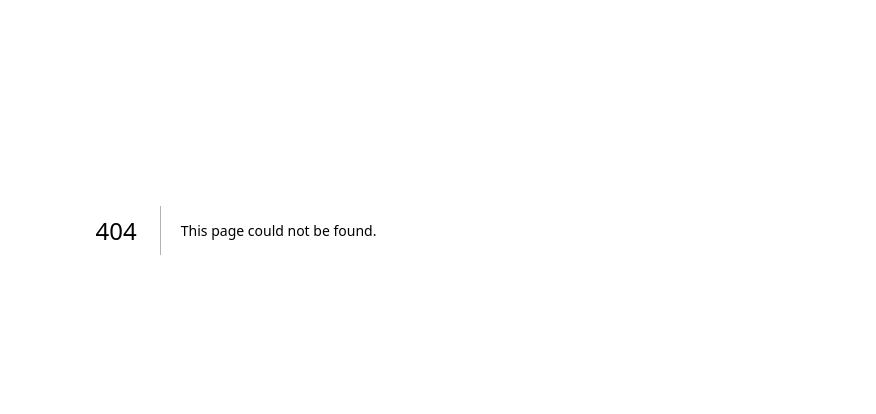
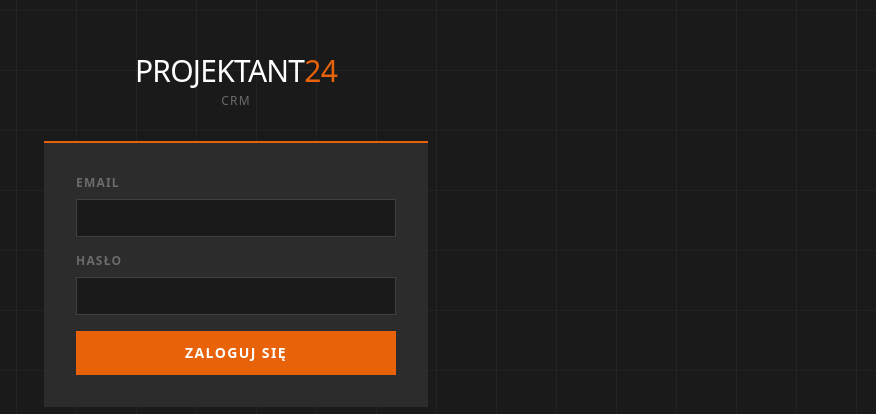
Before and after one commit to my5tek/projektant24-crm, a Next.js app: page /login in a window 1280 px wide. Before the commit this address had no page. Shown: the part 170-584 px from the top of the page, without its empty margins (404-1280 px from the left). Built offline with nearby package versions, Linux system fonts and the light colour scheme; a web font is replaced by a local one.

Commit message:
feat: add auth middleware and login page

```diff
--- /dev/null
+++ b/app/(auth)/login/page.tsx
@@ -0,0 +1,65 @@
+'use client'
+import { useState } from 'react'
+import { useRouter } from 'next/navigation'
+
+export const dynamic = 'force-dynamic'
+
+export default function LoginPage() {
+  const [email, setEmail] = useState('')
+  const [password, setPassword] = useState('')
+  const [error, setError] = useState('')
+  const [loading, setLoading] = useState(false)
+  const router = useRouter()
+
+  async function handleLogin(e: React.FormEvent) {
+    e.preventDefault()
+    setLoading(true)
+    setError('')
+    const { createClient } = await import('@/lib/supabase/client')
+    const supabase = createClient()
+    const { error } = await supabase.auth.signInWithPassword({ email, password })
+    if (error) {
+      setError('Nieprawidłowy email lub hasło.')
+      setLoading(false)
+    } else {
+      router.push('/')
+      router.refresh()
+    }
+  }
+
+  return (
+    <div className="min-h-screen bg-black flex items-center justify-center" style={{backgroundImage:'linear-gradient(rgba(255,255,255,0.035) 1px,transparent 1px),linear-gradient(90deg,rgba(255,255,255,0.035) 1px,transparent 1px)',backgroundSize:'60px 60px'}}>
+      <div className="w-full max-w-sm">
+        <div className="text-center mb-8">
+          <div className="font-wordmark text-3xl text-white tracking-tight">
+            PROJEKTANT<span className="text-orange">24</span>
+          </div>
+          <div className="text-xs text-mid uppercase tracking-widest mt-1">CRM</div>
+        </div>
+        <form onSubmit={handleLogin} className="bg-dark border-t-2 border-orange p-8 flex flex-col gap-4">
+          <div>
+            <label className="block text-xs font-semibold uppercase tracking-widest text-mid mb-2">Email</label>
+            <input
+              type="email" value={email} onChange={e => setEmail(e.target.value)} required
+              className="w-full bg-black border border-light/20 text-white px-3 py-2 text-sm focus:outline-none focus:border-orange"
+            />
+          </div>
+          <div>
+            <label className="block text-xs font-semibold uppercase tracking-widest text-mid mb-2">Hasło</label>
+            <input
+              type="password" value={password} onChange={e => setPassword(e.target.value)} required
+              className="w-full bg-black border border-light/20 text-white px-3 py-2 text-sm focus:outline-none focus:border-orange"
+            />
+          </div>
+          {error && <p className="text-orange text-sm">{error}</p>}
+          <button
+            type="submit" disabled={loading}
+            className="bg-orange text-white font-display font-bold text-sm uppercase tracking-widest py-3 hover:bg-orange-d disabled:opacity-50 transition-colors"
+          >
+            {loading ? 'Logowanie...' : 'Zaloguj się'}
+          </button>
+        </form>
+      </div>
+    </div>
+  )
+}
--- /dev/null
+++ b/middleware.ts
@@ -0,0 +1,38 @@
+import { createServerClient } from '@supabase/ssr'
+import { NextResponse, type NextRequest } from 'next/server'
+
+export async function middleware(request: NextRequest) {
+  let supabaseResponse = NextResponse.next({ request })
+
+  const supabase = createServerClient(
+    process.env.NEXT_PUBLIC_SUPABASE_URL!,
+    process.env.NEXT_PUBLIC_SUPABASE_ANON_KEY!,
+    {
+      cookies: {
+        getAll: () => request.cookies.getAll(),
+        setAll: (cookiesToSet) => {
+          cookiesToSet.forEach(({ name, value }) => request.cookies.set(name, value))
+          supabaseResponse = NextResponse.next({ request })
+          cookiesToSet.forEach(({ name, value, options }) =>
+            supabaseResponse.cookies.set(name, value, options)
+          )
+        },
+      },
+    }
+  )
+
+  const { data: { user } } = await supabase.auth.getUser()
+  const isLoginPage = request.nextUrl.pathname === '/login'
+
+  if (!user && !isLoginPage) {
+    return NextResponse.redirect(new URL('/login', request.url))
+  }
+  if (user && isLoginPage) {
+    return NextResponse.redirect(new URL('/', request.url))
+  }
+  return supabaseResponse
+}
+
+export const config = {
+  matcher: ['/((?!api|_next/static|_next/image|favicon.ico).*)'],
+}
```
